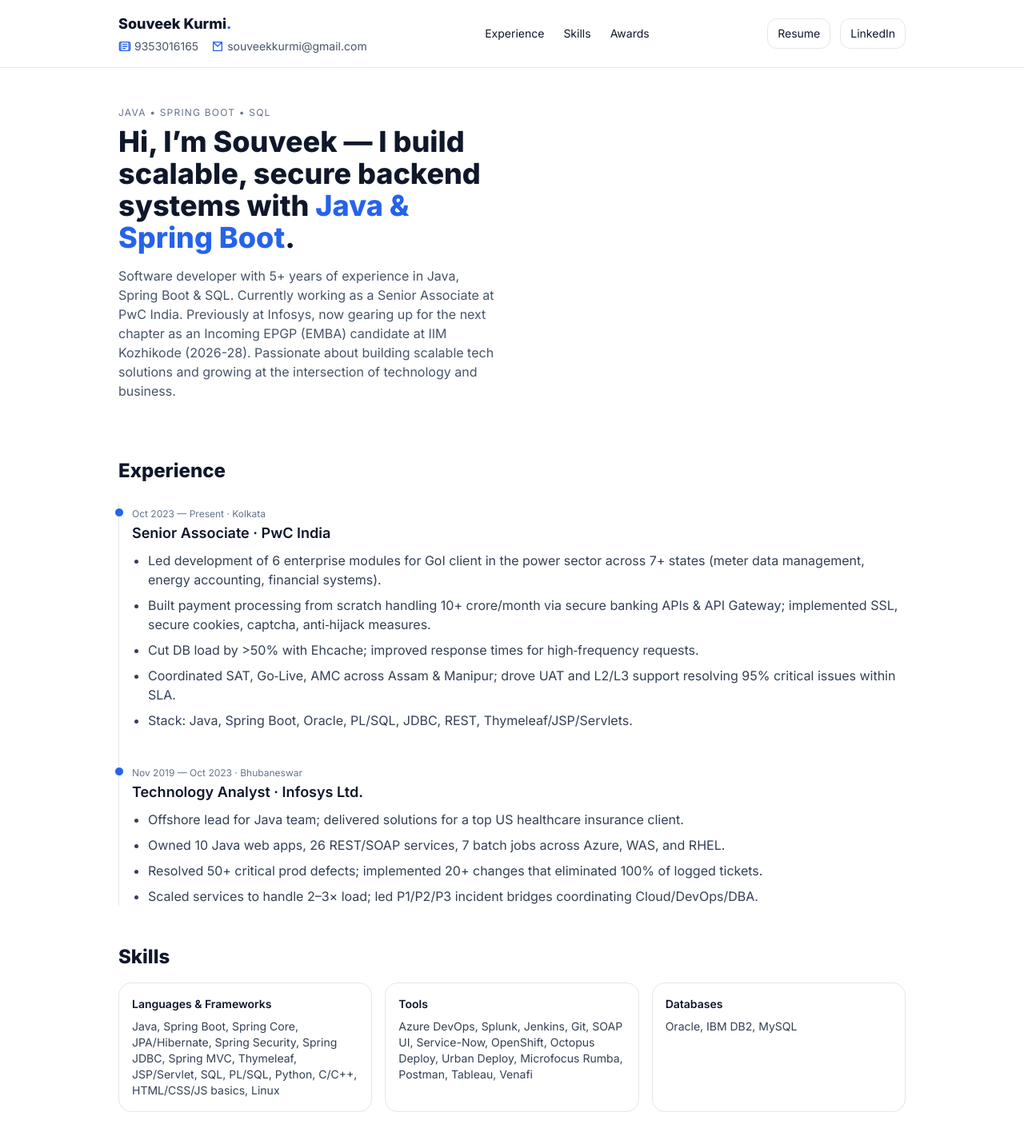
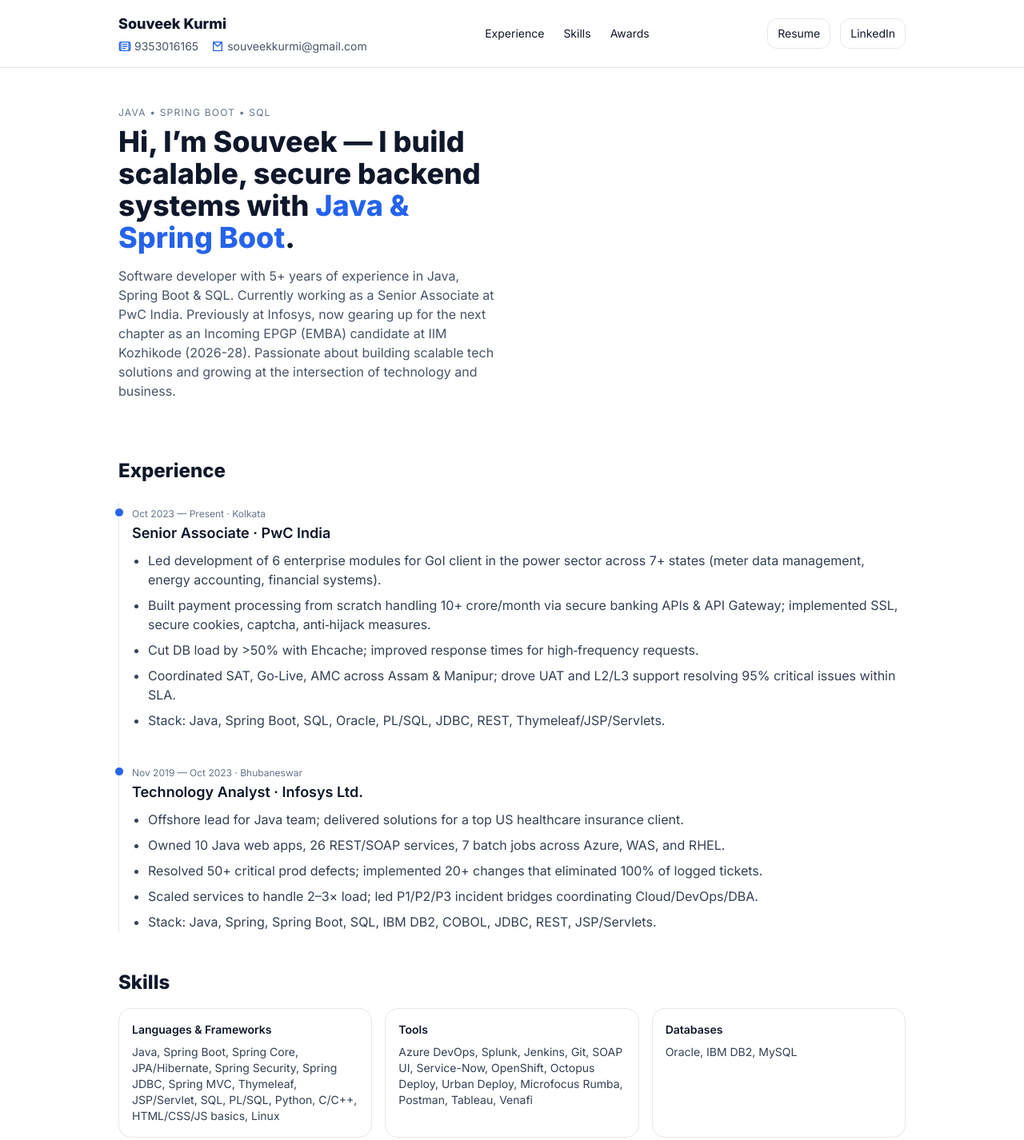
Before and after one commit to souveekkurmi/souveekkurmi.github.io, a plain HTML site: page index.html in a window 1280 px wide. Shown: the top 1426 px of the page at 80% size. Drawn offline with nearby package versions, Linux system fonts and the light colour scheme.

Commit message:
Add files via upload

```diff
--- a/index.html
+++ b/index.html
@@ -16,7 +16,7 @@
   <header class="sticky top-0 z-20 bg-white/80 backdrop-blur border-b border-slate-200">
     <div class="max-w-5xl mx-auto px-5 py-4 flex flex-col sm:flex-row items-start sm:items-center justify-between gap-2">
       <div>
-        <a href="#home" class="font-extrabold text-lg">Souveek Kurmi<span class="text-blue-600">.</span></a>
+        <a href="#home" class="font-extrabold text-lg">Souveek Kurmi<span class="text-blue-600"></span></a>
         <div class="mt-1 flex items-center gap-4 text-sm text-slate-600">
           <span class="flex items-center gap-1">
             <!-- Phone Icon (modern) -->
@@ -94,7 +94,7 @@
             <li>Built payment processing from scratch handling 10+ crore/month via secure banking APIs & API Gateway; implemented SSL, secure cookies, captcha, anti‑hijack measures.</li>
             <li>Cut DB load by &gt;50% with Ehcache; improved response times for high‑frequency requests.</li>
             <li>Coordinated SAT, Go‑Live, AMC across Assam & Manipur; drove UAT and L2/L3 support resolving 95% critical issues within SLA.</li>
-            <li>Stack: Java, Spring Boot, Oracle, PL/SQL, JDBC, REST, Thymeleaf/JSP/Servlets.</li>
+            <li>Stack: Java, Spring Boot, SQL, Oracle, PL/SQL, JDBC, REST, Thymeleaf/JSP/Servlets.</li>
           </ul>
         </li>
         <li class="ml-4">
@@ -106,6 +106,7 @@
             <li>Owned 10 Java web apps, 26 REST/SOAP services, 7 batch jobs across Azure, WAS, and RHEL.</li>
             <li>Resolved 50+ critical prod defects; implemented 20+ changes that eliminated 100% of logged tickets.</li>
             <li>Scaled services to handle 2–3× load; led P1/P2/P3 incident bridges coordinating Cloud/DevOps/DBA.</li>
+            <li>Stack: Java, Spring, Spring Boot, SQL, IBM DB2, COBOL, JDBC, REST, JSP/Servlets.</li>
           </ul>
         </li>
       </ol>
```
